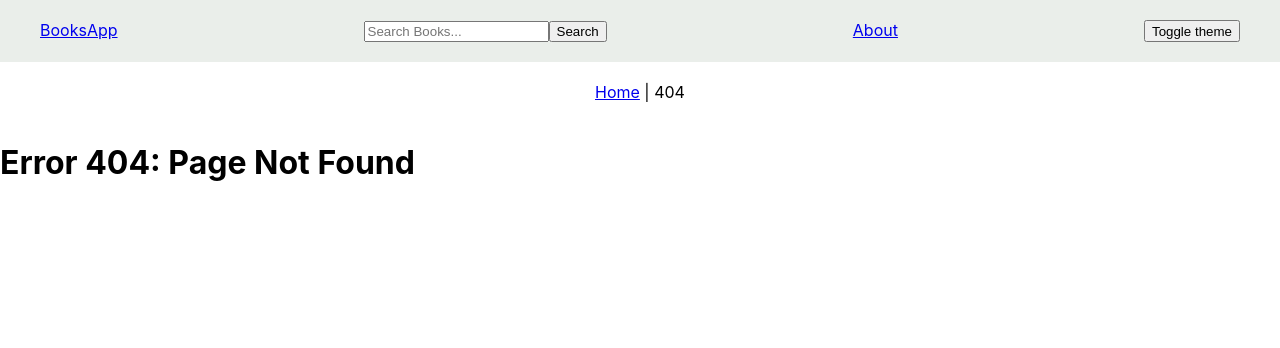
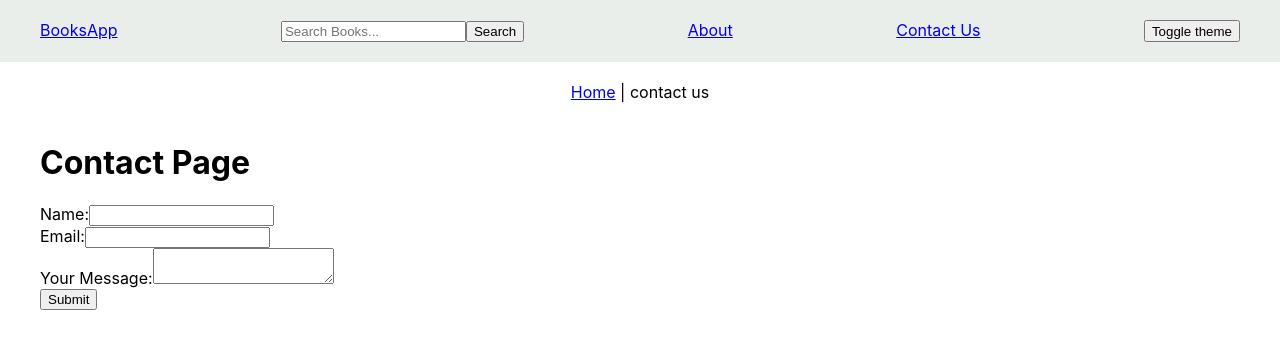
Before and after one commit to tetyanago2023/test_react_red_rover, a React (Create React App) app: page /contact_us in a window 1280 px wide. Before the commit this address led to /404. Shown: the top 348 px of the page. Built offline with nearby package versions, Linux system fonts and the light colour scheme.

Commit message:
ContactUs component + formik + Yup

```diff
--- a/package.json
+++ b/package.json
@@ -7,6 +7,7 @@
     "@testing-library/react": "^13.4.0",
     "@testing-library/user-event": "^13.5.0",
     "axios": "^1.4.0",
+    "formik": "^2.4.2",
     "html-react-parser": "^4.0.0",
     "react": "^18.2.0",
     "react-dom": "^18.2.0",
@@ -14,7 +15,8 @@
     "react-scripts": "5.0.1",
     "sass": "^1.64.1",
     "slugify": "^1.6.6",
-    "web-vitals": "^2.1.4"
+    "web-vitals": "^2.1.4",
+    "yup": "^1.2.0"
   },
   "scripts": {
     "start": "react-scripts start",
--- a/src/components/App/App.js
+++ b/src/components/App/App.js
@@ -5,6 +5,7 @@ import About from "../About/About";
 import BookDetails from "../BooksList/BookDetails/BookDetails";
 import BooksList from "../BooksList/BooksList";
 import Breadcrumbs from "../Breadcrumbs/Breadcrumbs";
+import ContactUs from "../ContactUs/ContactUs";
 import Header from "../Header/Header";
 import NotFound from "../NotFound/NotFound";
 import {SearchContext, ThemeContext} from "../../context";
@@ -28,6 +29,7 @@ function RoutesWithHistory() {
             <Route path="/book/:slug" element={<BookDetails />}></Route>
 
             <Route path="/about" element={<About />}></Route>
+            <Route path="/contact_us" element={<ContactUs />}></Route>
 
             <Route path="*" element={<Navigate to="/404" />}></Route>
             <Route path="/404" element={<NotFound />}></Route>
--- a/src/components/Breadcrumbs/Breadcrumbs.js
+++ b/src/components/Breadcrumbs/Breadcrumbs.js
@@ -19,6 +19,10 @@ function Breadcrumbs() {
                     breadcrumb = value.split("-").slice(1).join(" ");
                 }
 
+                if(isLast && value.includes("_")) {
+                    breadcrumb = value.split("_").join(" ");
+                }
+
                 return isLast ? (
                                     <span key={to}> | {breadcrumb} </span>
                                 ) : (
--- /dev/null
+++ b/src/components/ContactUs/ContactUs.js
@@ -0,0 +1,56 @@
+import React from 'react';
+import * as Yup from 'yup';
+
+import { ErrorMessage, Field, Form, Formik } from "formik";
+
+const validationSchema = Yup.object({
+    name: Yup.string().required('This Field is Required'),
+    email: Yup.string().email('Invalid email address').required('This Field is Required'),
+    message: Yup.string().required('This Field is Required')
+});
+
+function ContactUs() {
+    return (
+        <div className="contact-us">
+            <div className="container">
+                <h1>Contact Page</h1>
+
+                <Formik initialValues={{ name: "", email: "", message: ""}}
+                        validationSchema={ validationSchema }
+                        onSubmit={(value, { setSubmitting }) => {
+                            setTimeout(() => {
+                                alert(JSON.stringify(value, null, 2));
+                                setSubmitting(false);
+                            }, 1000);
+                        }}
+                >
+
+                    <Form>
+                        <div>
+                            <label htmlFor="name">Name:</label>
+                            <Field name="name" type="text" />
+                            <ErrorMessage name="name" />
+                        </div>
+                        <div>
+                            <label htmlFor="email">Email:</label>
+                            <Field name="email" type="email" />
+                            <ErrorMessage name="email" />
+                        </div>
+                        <div>
+                            <label htmlFor="message">Your Message:</label>
+                            <Field name="message" as="textarea" />
+                            <ErrorMessage name="message" />
+                        </div>
+                        <div>
+                            <button type="submit">Submit</button>
+                        </div>
+                    </Form>
+
+
+                </Formik>
+            </div>
+        </div>
+    );
+}
+
+export default ContactUs;
--- a/src/components/Header/Header.js
+++ b/src/components/Header/Header.js
@@ -27,6 +27,7 @@ function Header() {
                     <SearchBar setSearch={handleSearch} />
 
                     <Link to="/about">About</Link>
+                    <Link to="/contact_us">Contact Us</Link>
 
                     <ThemeToggler />
                 </nav>
```
Also changed, not shown: 1 other file (tests, documents, lock files or other folders).
